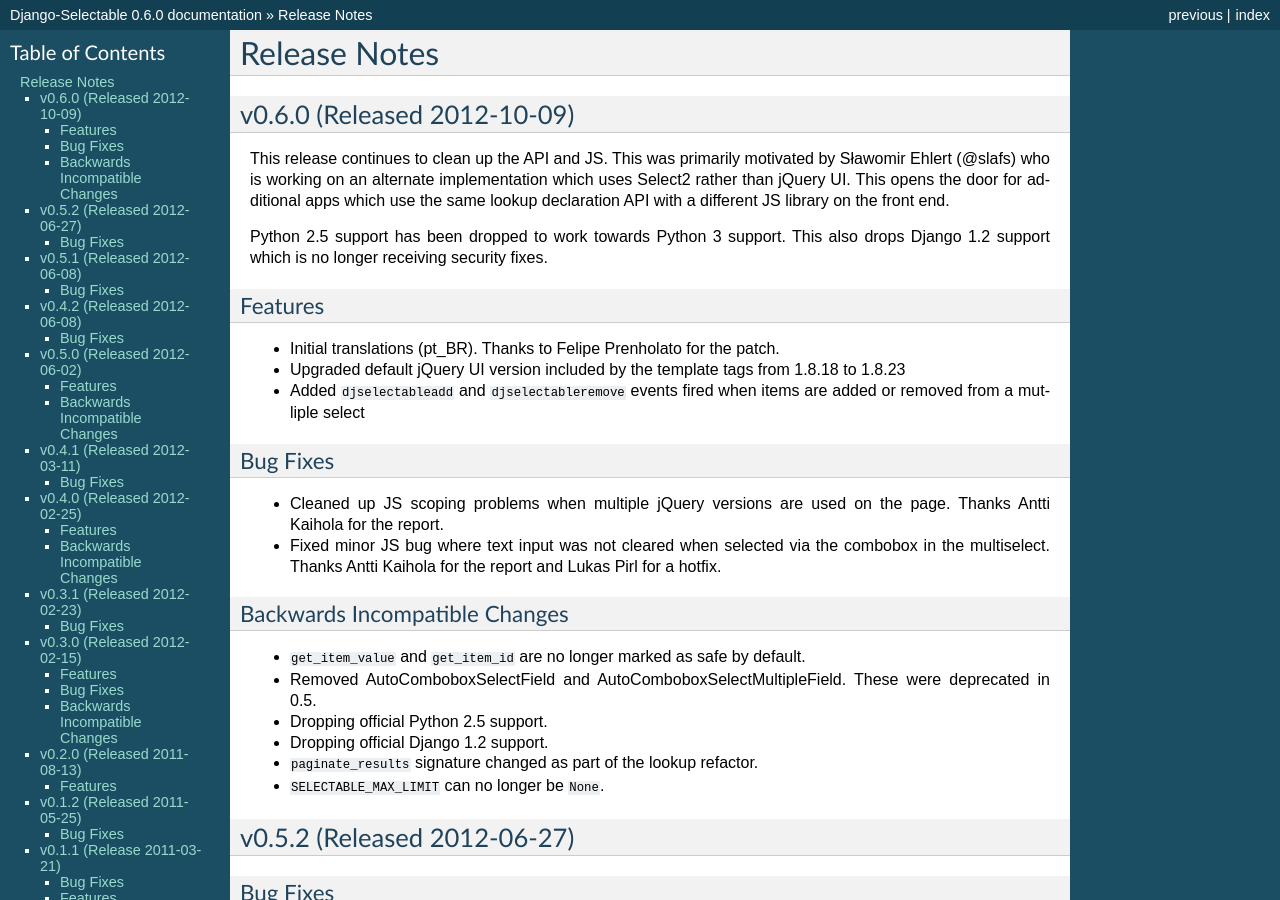
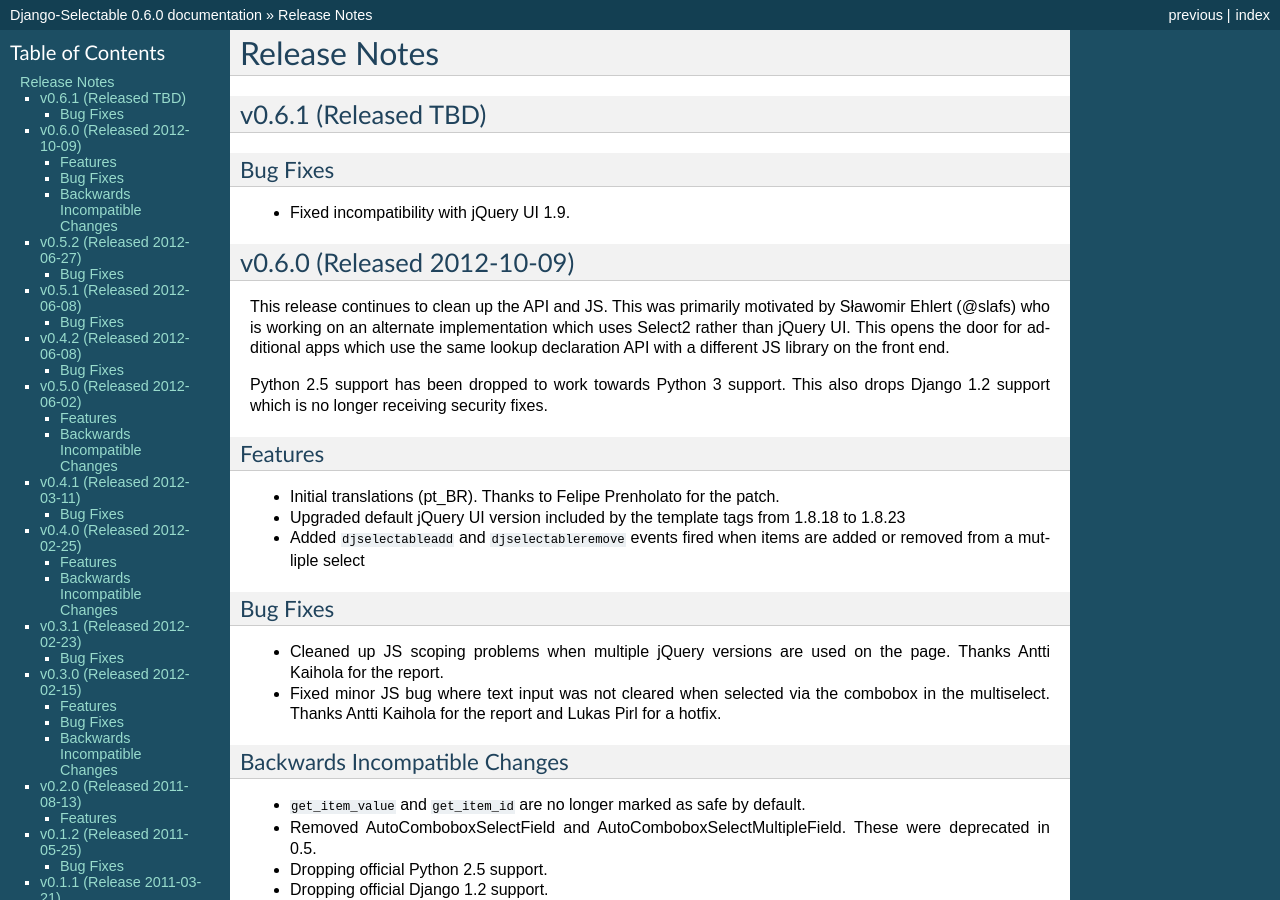
Before and after one commit to mlavin/django-selectable, a Sphinx documentation site: the page built from docs/releases.rst, in a window 1280 px wide and 900 px high. Built offline with Sphinx 7.4.7, drawn with Linux system fonts in a browser that asks for light colours.

```diff
--- a/docs/releases.rst
+++ b/docs/releases.rst
@@ -1,5 +1,15 @@
 Release Notes
 ==================
+
+
+v0.6.1 (Released TBD)
+--------------------------------------
+
+Bug Fixes
+_________________
+
+- Fixed incompatibility with jQuery UI 1.9.
+
 
 v0.6.0 (Released 2012-10-09)
 --------------------------------------
```
Also changed, not shown: 2 other files.
